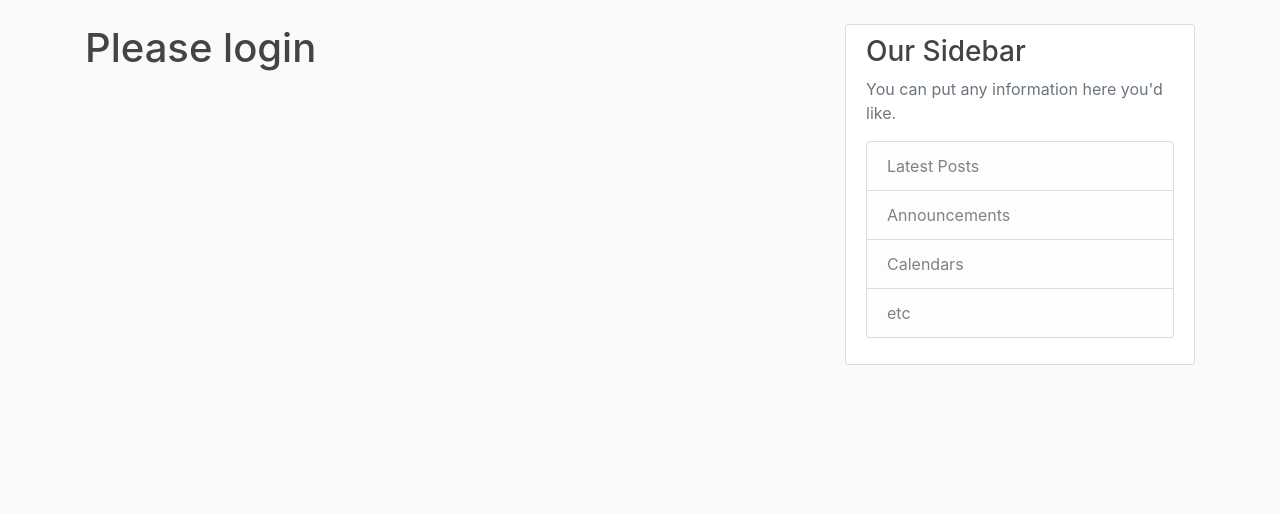
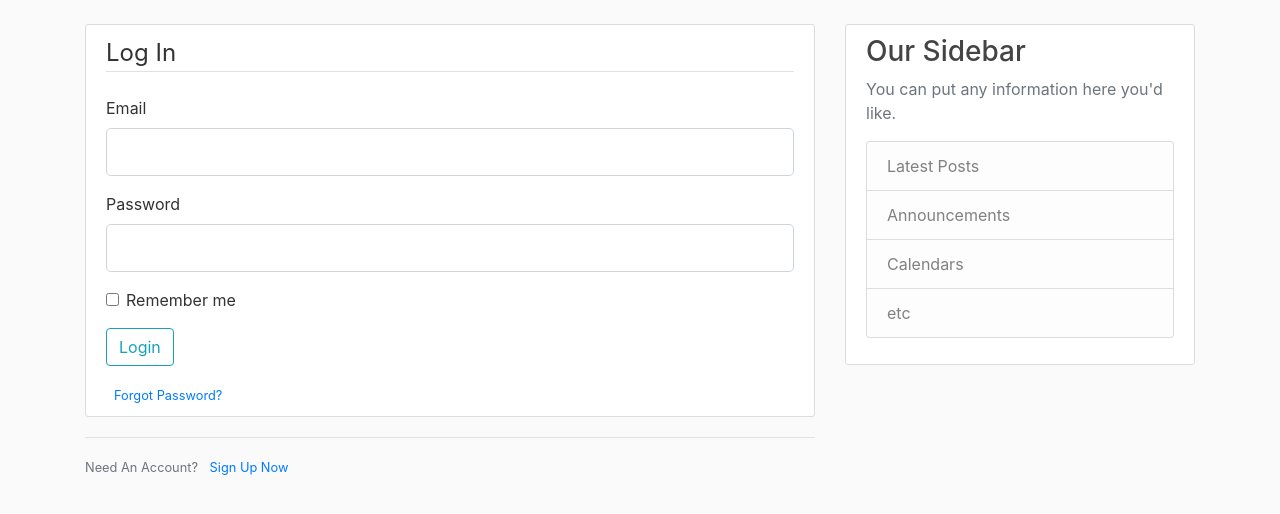
Before and after one commit to RePeBa/book-resource-manager, a Flask app: page /login in a window 1280 px wide. Shown: the part 56-570 px from the top of the page. Run offline with Flask 2, Linux system fonts and the light colour scheme; some libraries are stand-ins or nearby versions.

Commit message:
add form account

```diff
--- /dev/null
+++ b/web-app/rest-api/templates/accout.html
@@ -0,0 +1,4 @@
+% extends "layout.html" %}
+{% block content %}
+    <h1>{{ current_user.username }}</h1>
+{% endblock content %}
--- a/web-app/rest-api/templates/login.html
+++ b/web-app/rest-api/templates/login.html
@@ -1,9 +1,52 @@
 {% extends "layout.html" %}
 {% block content %}
-<title>Login</title>
-
-<h1>Please login</h1>
-
-
-
- {% endblock content %}
+    <div class="content-section">
+        <form method="POST" action="">
+            {{ form.hidden_tag() }}
+            <fieldset class="form-group">
+                <legend class="border-bottom mb-4">Log In</legend>
+                <div class="form-group">
+                    {{ form.email.label(class="form-control-label") }}
+                    {% if form.email.errors %}
+                        {{ form.email(class="form-control form-control-lg is-invalid") }}
+                        <div class="invalid-feedback">
+                            {% for error in form.email.errors %}
+                                <span>{{ error }}</span>
+                            {% endfor %}
+                        </div>
+                    {% else %}
+                        {{ form.email(class="form-control form-control-lg") }}
+                    {% endif %}
+                </div>
+                <div class="form-group">
+                    {{ form.password.label(class="form-control-label") }}
+                    {% if form.password.errors %}
+                        {{ form.password(class="form-control form-control-lg is-invalid") }}
+                        <div class="invalid-feedback">
+                            {% for error in form.password.errors %}
+                                <span>{{ error }}</span>
+                            {% endfor %}
+                        </div>
+                    {% else %}
+                        {{ form.password(class="form-control form-control-lg") }}
+                    {% endif %}
+                </div>
+                <div class="form-check">
+                    {{ form.remember(class="form-check-input") }}
+                    {{ form.remember.label(class="form-check-label") }}
+                </div>
+            </fieldset>
+            <div class="form-group">
+                {{ form.submit(class="btn btn-outline-info") }}
+            </div>
+            <small class="text-muted ml-2">
+                <a href="#">Forgot Password?</a>
+            </small>
+        </form>
+    </div>
+    <div class="border-top pt-3">
+        <small class="text-muted">
+            Need An Account? <a class="ml-2" href="{{ url_for('register') }}">Sign Up Now</a>
+        </small>
+    </div>
+{% endblock content %}
```
